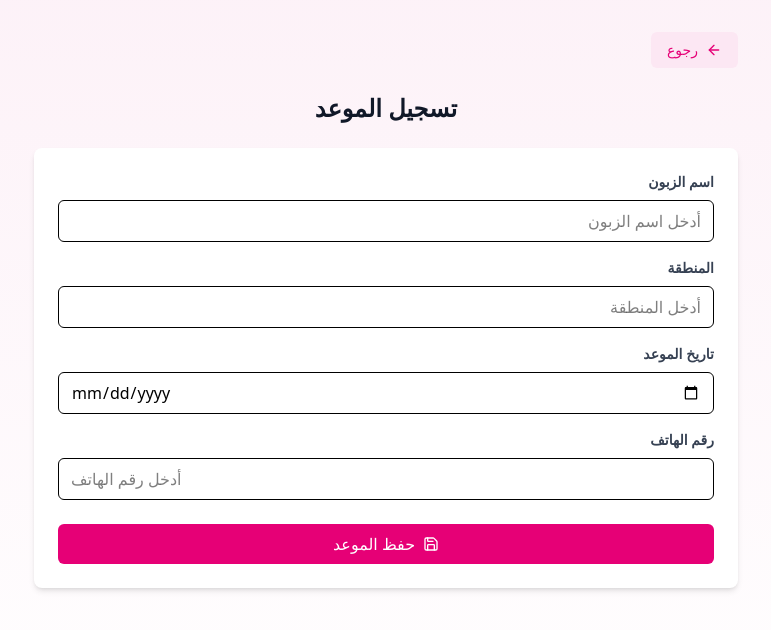
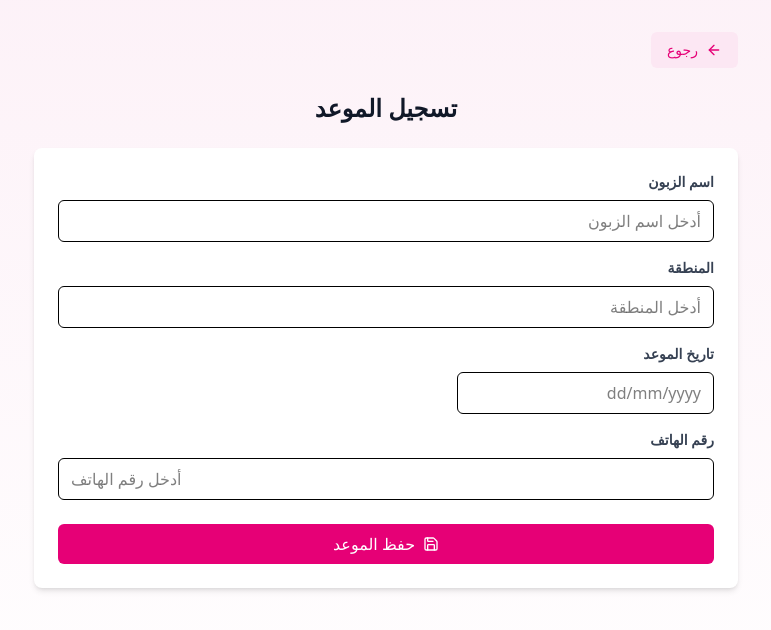
Before and after one commit to ramitaha13/Sobhe, a React (Vite) app: page /bookAppointmentButton in a window 1280 px wide. Shown: the top 630 px of the page, without its empty margins (254-1025 px from the left). Built offline with nearby package versions, Linux system fonts and the light colour scheme.

Commit message:
first commit

```diff
--- a/package.json
+++ b/package.json
@@ -17,6 +17,7 @@
     "lucide-react": "^0.475.0",
     "mongodb": "^6.13.0",
     "react": "^19.0.0",
+    "react-datepicker": "^8.1.0",
     "react-dom": "^19.0.0",
     "react-icons": "^5.5.0",
     "react-router-dom": "^7.2.0",
--- a/src/components/bookAppointmentButton.jsx
+++ b/src/components/bookAppointmentButton.jsx
@@ -1,4 +1,6 @@
 import React, { useState } from "react";
+import DatePicker from "react-datepicker";
+import "react-datepicker/dist/react-datepicker.css";
 import { useNavigate } from "react-router-dom";
 import { ArrowLeft, Save } from "lucide-react";
 import { getFirestore, collection, addDoc } from "firebase/firestore";
@@ -7,7 +9,8 @@ const BookAppointmentButton = () => {
   const navigate = useNavigate();
   const [customerName, setCustomerName] = useState("");
   const [regon, setRegon] = useState("");
-  const [date, setDate] = useState("");
+  // Use a Date object for the selected date
+  const [selectedDate, setSelectedDate] = useState(null);
   const [phone, setPhone] = useState("");
   const [isSubmitting, setIsSubmitting] = useState(false);
   const [successMessage, setSuccessMessage] = useState("");
@@ -19,31 +22,31 @@ const BookAppointmentButton = () => {
     e.preventDefault();
     setIsSubmitting(true);
 
-    // Prepare appointment data
+    // Format the date to dd/mm/yyyy using locale "en-GB"
+    const formattedDate = selectedDate
+      ? selectedDate.toLocaleDateString("en-GB")
+      : "";
+
     const appointmentData = {
       customerName,
       regon,
-      date,
+      date: formattedDate,
       phone,
-      createdAt: new Date(), // Add timestamp for notifications
+      createdAt: new Date(),
     };
 
     try {
-      // Save to both collections in parallel
       await Promise.all([
-        // Save to schedule collection
         addDoc(collection(db, "schedule"), appointmentData),
-        // Save to notifications collection
         addDoc(collection(db, "notifications"), {
           ...appointmentData,
           type: "appointment",
           read: false,
-          message: `موعد جديد: ${customerName} - ${date}`,
+          message: `موعد جديد: ${customerName} - ${formattedDate}`,
         }),
       ]);
 
       setSuccessMessage("تم حفظ الموعد بنجاح");
-      // After 2 seconds, navigate to the schedule page
       setTimeout(() => {
         navigate("/schedule");
       }, 2000);
@@ -122,7 +125,7 @@ const BookAppointmentButton = () => {
             />
           </div>
 
-          {/* Date Field */}
+          {/* Date Field with react-datepicker */}
           <div className="mb-4">
             <label
               htmlFor="date"
@@ -130,11 +133,12 @@ const BookAppointmentButton = () => {
             >
               تاريخ الموعد
             </label>
-            <input
+            <DatePicker
               id="date"
-              type="date"
-              value={date}
-              onChange={(e) => setDate(e.target.value)}
+              selected={selectedDate}
+              onChange={(date) => setSelectedDate(date)}
+              dateFormat="dd/MM/yyyy"
+              placeholderText="dd/mm/yyyy"
               className="w-full px-3 py-2 border rounded-md focus:outline-none focus:ring-2 focus:ring-pink-500"
               required
             />
```
Also changed, not shown: 1 other file (tests, documents, lock files or other folders).
